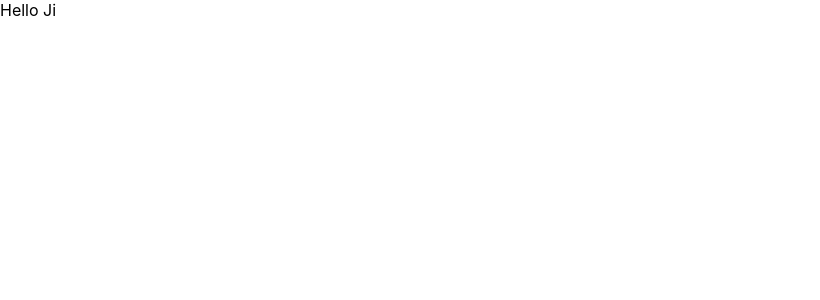
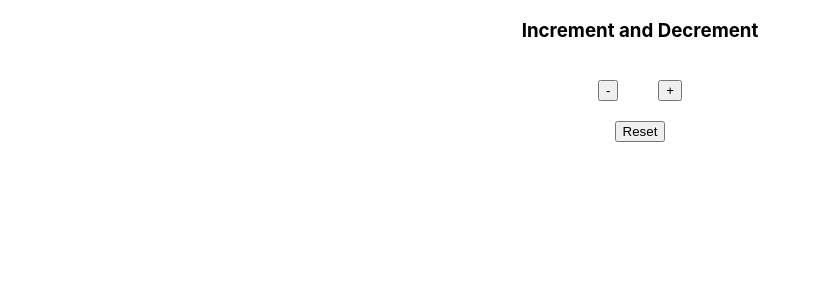
Before and after one commit to Prachi24599/codehelp-react-revise, a React (Create React App) app: page / in a window 1280 px wide. Shown: the top 300 px of the page, without its empty margins (0-820 px from the left). Built offline with nearby package versions, Linux system fonts and the light colour scheme.

Commit message:
counter app created

```diff
--- a/src/App.css
+++ b/src/App.css
@@ -1,40 +1,11 @@
-.App {
-  text-align: center;
-  font-size: 60px;
-  background-color: gray;
-}
-
-.App-logo {
-  height: 40vmin;
-  pointer-events: none;
-}
-
-@media (prefers-reduced-motion: no-preference) {
-  .App-logo {
-    animation: App-logo-spin infinite 20s linear;
-  }
-}
-
-.App-header {
-  background-color: #282c34;
-  min-height: 100vh;
+.wrapper {
   display: flex;
   flex-direction: column;
   align-items: center;
   justify-content: center;
-  font-size: calc(10px + 2vmin);
-  color: white;
+  gap: 20px;
 }
-
-.App-link {
-  color: #61dafb;
+.container {
+  display: flex;
+  gap: 20px;
 }
-
-@keyframes App-logo-spin {
-  from {
-    transform: rotate(0deg);
-  }
-  to {
-    transform: rotate(360deg);
-  }
-}
--- a/src/App.js
+++ b/src/App.js
@@ -1,7 +1,17 @@
 import "./App.css";
 
 function App() {
-  return <div>Hello Ji</div>;
+  return (
+    <div className="wrapper">
+      <h3>Increment and Decrement</h3>
+      <div className="container">
+        <button>-</button>
+        <div></div>
+        <button>+</button>
+      </div>
+      <button>Reset</button>
+    </div>
+  );
 }
 
 export default App;
```
